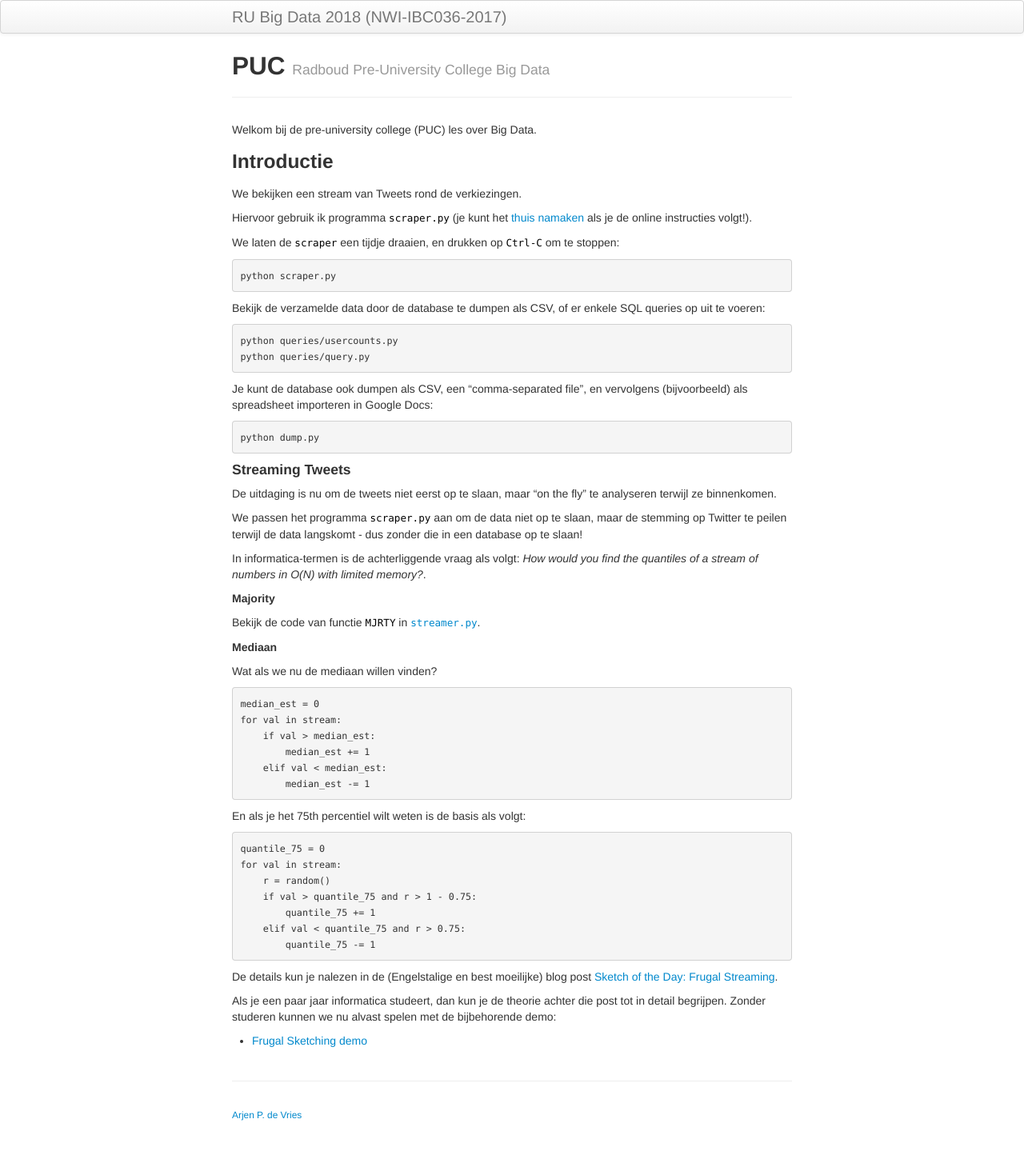
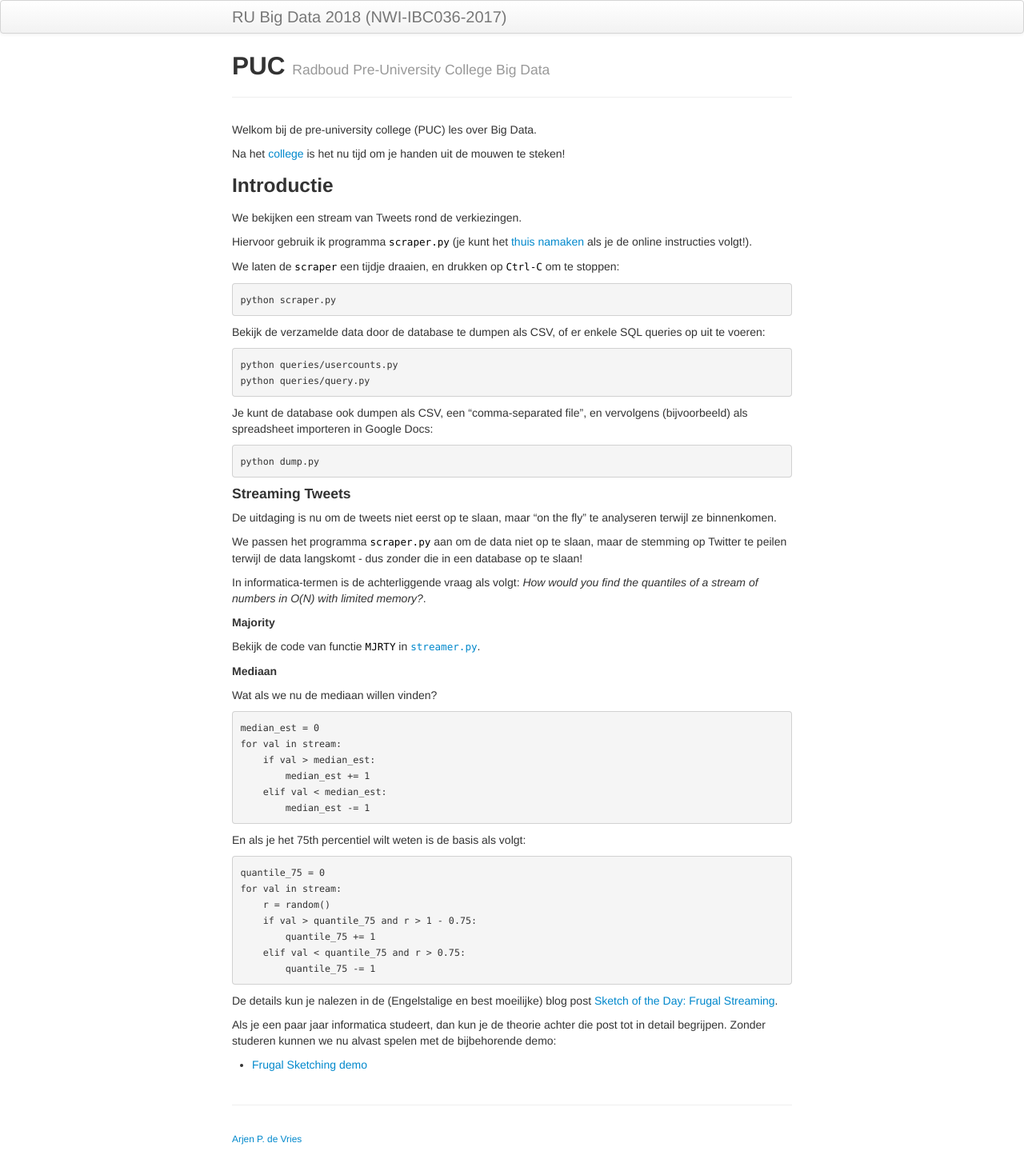
Before and after one commit to Thelukepet/course, a Jekyll site: the page built from puc/leerlingen.md, in a window 1280 px wide. Shown: the whole page at 80% size. Built offline with Jekyll 4.4.1, drawn with Linux system fonts in a browser that asks for light colours; before the commit the page ends 1414 px from its top, so only the background shows below that.

Commit message:
Added link to slideshare with slides

```diff
--- a/puc/leerlingen.md
+++ b/puc/leerlingen.md
@@ -6,6 +6,8 @@ description: Pre-University College, Radboud.
 ---
 
 Welkom bij de pre-university college (PUC) les over Big Data.
+
+Na het [college](https://www.slideshare.net/arjenpdevries/masterclass-big-data-leerlingen-91175715) is het nu tijd om je handen uit de mouwen te steken!
 
 ### Introductie
 
```
